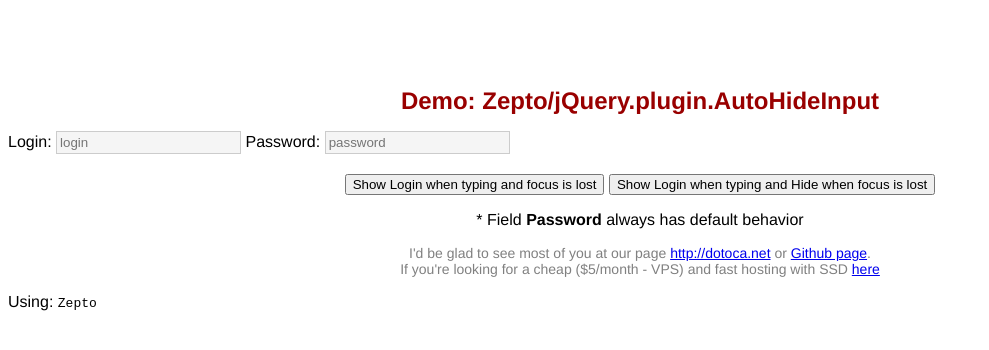
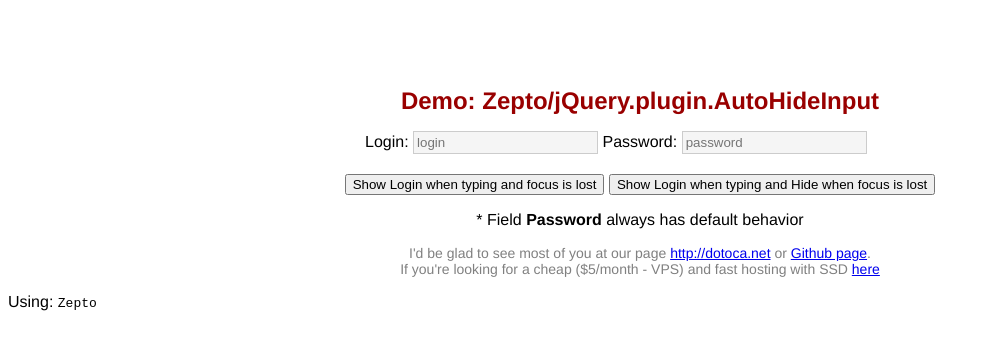
Before and after one commit to xvoland/jquery-plugin-autohideinput, a plain HTML site: page index.html in a window 1280 px wide. Shown: the whole page, without its empty margins (0-989 px from the left). Drawn offline with Linux system fonts and the light colour scheme.

Commit message:
set 550px form size

```diff
--- a/index.html
+++ b/index.html
@@ -33,7 +33,7 @@
 }
 form {
     padding-top: 5%;
-    width: 100%;
+    width: 550px;
     margin: 0 auto;
     position: relative;
     z-index: 1;
```
